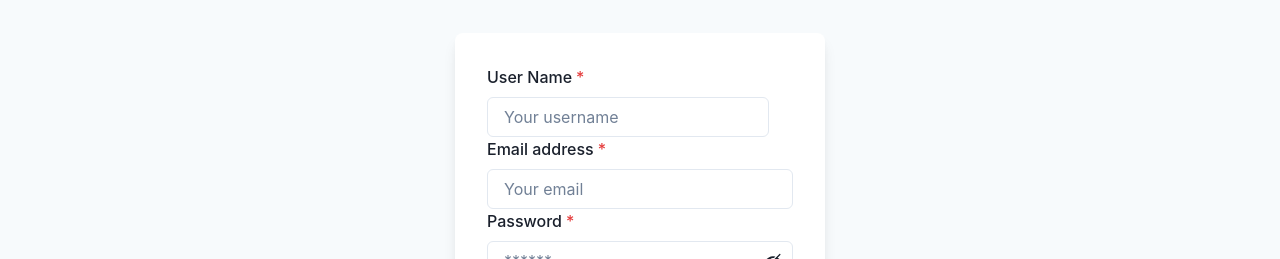
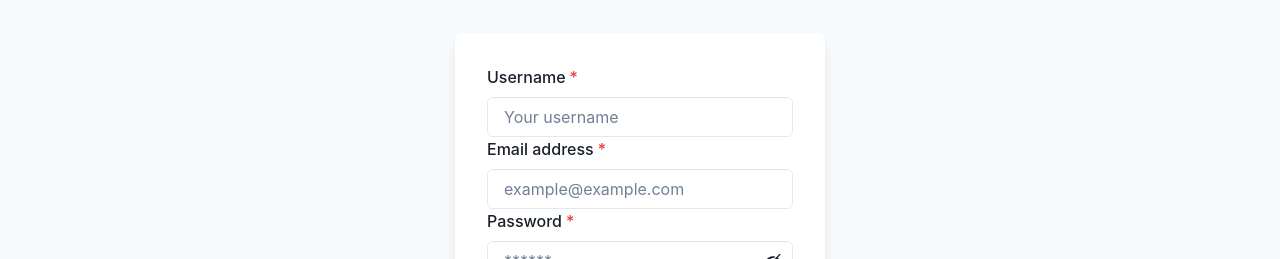
Before and after one commit to JFlo1981/FoodTruckFinder, a React (Create React App) app in the folder client/: page /signup in a window 1280 px wide. Shown: the part 286-545 px from the top of the page. Built offline with nearby package versions, Linux system fonts and the light colour scheme.

Commit message:
Updates Package.json with proxy

```diff
--- a/client/package.json
+++ b/client/package.json
@@ -2,6 +2,7 @@
   "name": "food-truck-finder",
   "version": "0.1.0",
   "private": true,
+  "proxy": "http://localhost:3001",
   "dependencies": {
     "@apollo/client": "^3.6.2",
     "@chakra-ui/icons": "^2.0.0",
--- a/client/src/App.js
+++ b/client/src/App.js
@@ -45,7 +45,6 @@ const client = new ApolloClient({
 
 function App() {
   return (
-    <div>
     <ApolloProvider client={client}>
       <Router>
         <div className="flex-column justify-flex-start min-100-vh">
@@ -68,7 +67,6 @@ function App() {
         </div>
       </Router>
     </ApolloProvider>
-    </div>
   );
 }
 
--- a/client/src/pages/Signup.js
+++ b/client/src/pages/Signup.js
@@ -9,7 +9,6 @@ import {
   FormLabel,
   Input,
   InputGroup,
-  HStack,
   InputRightElement,
   Stack,
   Button,
@@ -53,6 +52,8 @@ const Signup = () => {
         variables: { ...formState },
       });
 
+      console.log(data);
+
       Auth.login(data.addUser.token);
     } catch (e) {
       // console.error(e);
@@ -84,10 +85,8 @@ const Signup = () => {
         >
           <Stack spacing={4}>
             <form onSubmit={handleFormSubmit}>
-              <HStack>
-                <Box>
               <FormControl id="username" isRequired>
-                    <FormLabel>User Name</FormLabel>
+                <FormLabel>Username</FormLabel>
                 <Input
                   type="username"
                   placeholder="Your username"
@@ -96,12 +95,11 @@ const Signup = () => {
                   onChange={handleChange}
                 />
               </FormControl>
-                </Box>
-              </HStack>
+
               <FormControl id="email" isRequired>
                 <FormLabel>Email address</FormLabel>
                 <Input
-                  placeholder="Your email"
+                  placeholder="example@example.com"
                   name="email"
                   type="email"
                   id="email"
@@ -109,6 +107,7 @@ const Signup = () => {
                   onChange={handleChange}
                 />
               </FormControl>
+
               <FormControl id="password" isRequired>
                 <FormLabel>Password</FormLabel>
                 <InputGroup>
```
Lines whose indentation alone changed are shown as unchanged.
